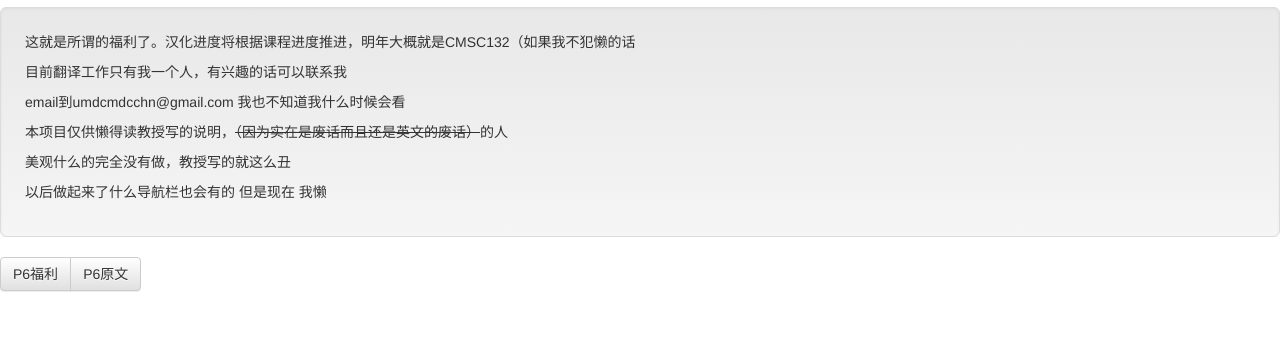
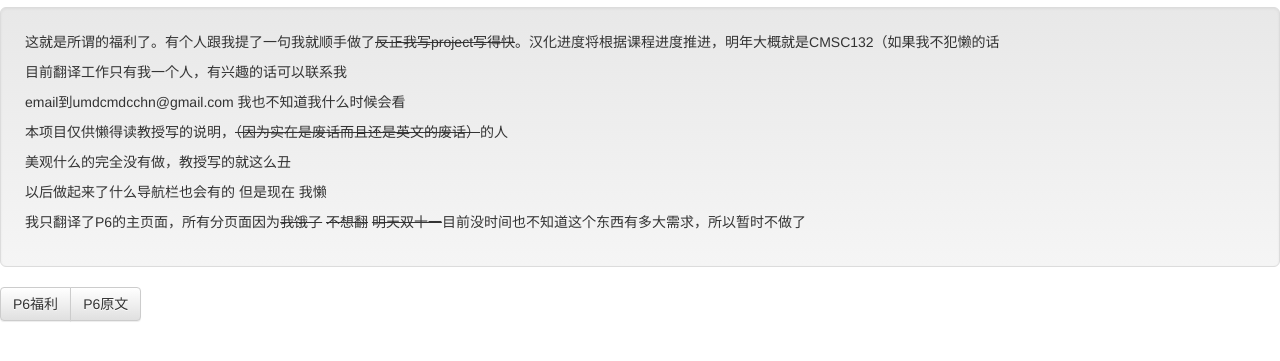
Before and after one commit to UMDcmscCHN/UMDcmscCHN.github.io, a plain HTML site: page index.html in a window 1280 px wide. Shown: the part 63-424 px from the top of the page. Drawn offline with nearby package versions, Linux system fonts and the light colour scheme.

Commit message:
update index 16.11.9

```diff
--- a/index.html
+++ b/index.html
@@ -9,12 +9,13 @@
 <body>
   <h1>CMSC系列课程汉化计划</h1>
   <div class="well well-lg">
-    <p>这就是所谓的福利了。汉化进度将根据课程进度推进，明年大概就是CMSC132（如果我不犯懒的话</p>
+    <p>这就是所谓的福利了。有个人跟我提了一句我就顺手做了<s>反正我写project写得快</s>。汉化进度将根据课程进度推进，明年大概就是CMSC132（如果我不犯懒的话</p>
     <p>目前翻译工作只有我一个人，有兴趣的话可以联系我</p>
     <p>email到umdcmdcchn@gmail.com 我也不知道我什么时候会看</p>
     <p>本项目仅供懒得读教授写的说明，<s>（因为实在是废话而且还是英文的废话）</s>的人</p>
     <p>美观什么的完全没有做，教授写的就这么丑</p>
     <p>以后做起来了什么导航栏也会有的 但是现在 我懒</p>
+    <p>我只翻译了P6的主页面，所有分页面因为<s>我饿了</s> <s>不想翻</s> <s>明天双十一</s>目前没时间也不知道这个东西有多大需求，所以暂时不做了</p>
   </div>
   <div class="btn-group" role="group" aria-label="...">
     <button type="button" class="btn btn-default" onclick="{location.href='./P6/CMSC 131_ Project 6 - Beeblebroxian Card Games Simulator CHN.html'}">P6福利</button>
```
